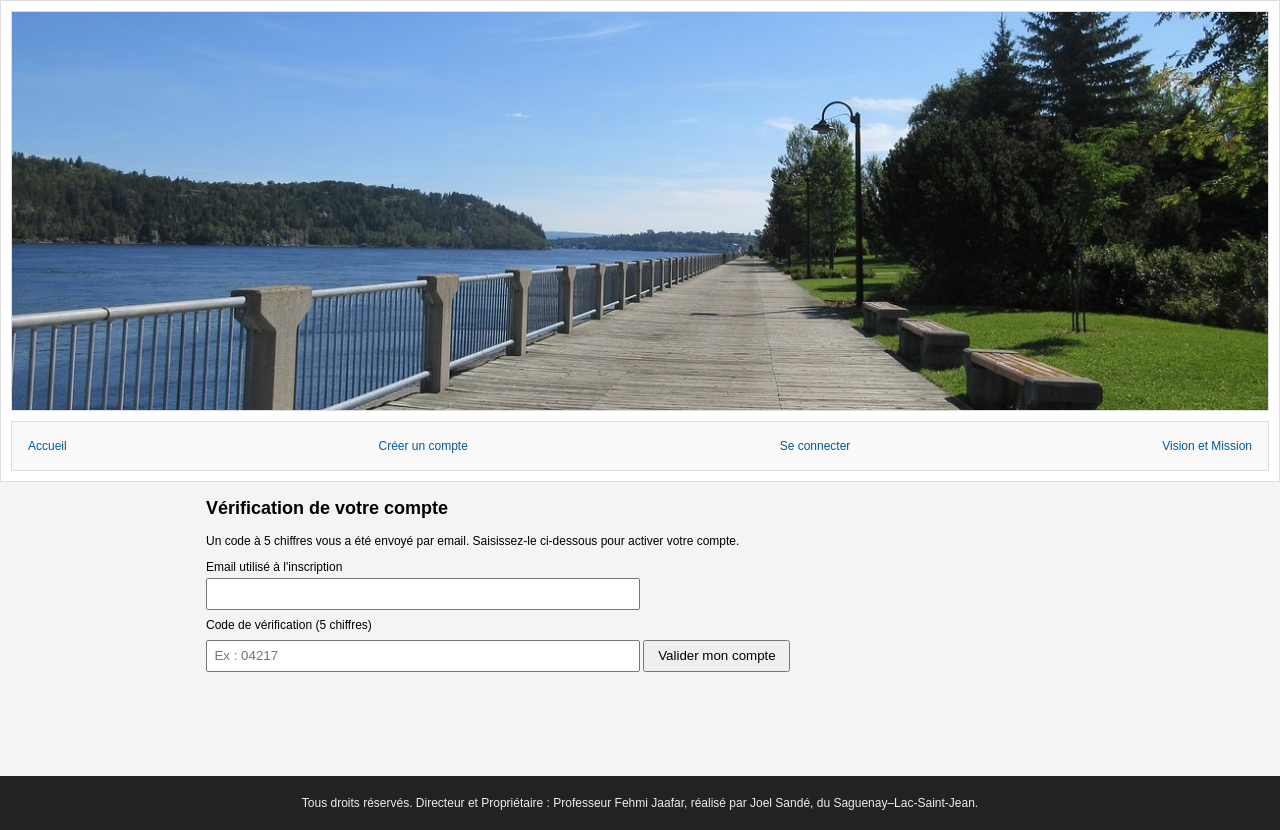
After one commit to joel3500/Esperance_Saguenay, a Flask app: page /verify/ in a window 1280 px wide. The commit adds this page. Run offline with Flask 3, Linux system fonts and the light colour scheme.

Commit message:
validation inscription par email

```diff
--- a/app.py
+++ b/app.py
@@ -8,8 +8,15 @@ from werkzeug.security import generate_password_hash, check_password_hash
 from werkzeug.utils import secure_filename
 
 from models import (init_database, db_proxy, User, Project, Need, Media, ProjectLink, Comment)
-# ========================= Comportement de retour èa la ligne ====================
+
+# ========================= Comportement de retour èa la ligne ======================================== #
 from markupsafe import Markup, escape
+
+# ========================= générer & “envoyer” le code de validation pour un compte ================== #
+import random
+import datetime
+import smtplib
+from email.message import EmailMessage
 
 # ========================= Configuration de base ==========================
 
@@ -27,15 +34,13 @@ app.config["UPLOAD_FOLDER"] = str(UPLOAD_FOLDER)
 # On initialise la base ici, une seule fois au démarrage
 init_database()
 
-# ================================ Helpers ===========================
+# ================================ Helpers =========================== #
 # ... après init_database()
-
 @app.before_request
 def _db_connect():
     """Ouvre une connexion DB au début de chaque requête."""
     if db_proxy.is_closed():
         db_proxy.connect(reuse_if_open=True)
-
 
 @app.teardown_request
 def _db_close(exc):
@@ -43,7 +48,64 @@ def _db_close(exc):
     if not db_proxy.is_closed():
         db_proxy.close()
 
+# ======================== Fin de l'innitiation de la BD =========================== #
 
+# ================== Validation de compte utilisateur ========================= #
+def generate_verification_code() -> str:
+    """
+    Génère un code à 5 chiffres (string, avec zéros devant si besoin).
+    Exemple : '00427'
+    """
+    return f"{random.randint(0, 99999):05d}"
+
+def send_verification_email(email: str, code: str):
+    """
+    Envoie (ou simule l'envoi) d'un email de vérification.
+    Pour rester simple :
+    - si les variables SMTP ne sont pas configurées, on affiche le code dans la console.
+    - sinon, on envoie un vrai email via SMTP.
+    """
+
+    smtp_host = os.getenv("SMTP_HOST")
+    smtp_port = int(os.getenv("SMTP_PORT", "587"))
+    smtp_user = os.getenv("SMTP_USER")
+    smtp_password = os.getenv("SMTP_PASSWORD")
+    from_email = os.getenv("FROM_EMAIL", smtp_user)
+
+    subject = "Votre code de vérification - Espérance Saguenay"
+    body = (
+        f"Bonjour,\n\n"
+        f"Voici votre code de vérification Espérance Saguenay : {code}\n\n"
+        f"Entrez ce code sur la page de vérification pour activer votre compte.\n\n"
+        f"- Espérance Saguenay"
+    )
+
+    # Si on n'a pas de configuration SMTP, on se contente de l'afficher dans les logs.
+    if not (smtp_host and smtp_user and smtp_password and from_email):
+        print("=== EMAIL DE VÉRIFICATION (mode console) ===")
+        print(f"À : {email}")
+        print(f"CODE : {code}")
+        print("===========================================")
+        return
+
+    # Sinon, tentative d'envoi réel
+    try:
+        msg = EmailMessage()
+        msg["Subject"] = subject
+        msg["From"] = from_email
+        msg["To"] = email
+        msg.set_content(body)
+
+        with smtplib.SMTP(smtp_host, smtp_port) as server:
+            server.starttls()
+            server.login(smtp_user, smtp_password)
+            server.send_message(msg)
+        print(f"Email de vérification envoyé à {email}")
+    except Exception as exc:
+        print("Erreur lors de l'envoi de l'email :", exc)
+        print("Code de vérification :", code)
+
+#=============================== Fin de Validation de compte ================== #
 def login_required(f):
     # Petit décorateur pour protéger certaines routes
     @wraps(f)
@@ -54,7 +116,7 @@ def login_required(f):
         return f(*args, **kwargs)
     return decorated
 
-# ==== Comportement pour retours àa la ligne.
+# ==== Comportement pour retours à la ligne.
 @app.template_filter("nl2br")
 def nl2br(value):
     # Transforme les retours à la ligne (\n) en balises <br>
@@ -138,8 +200,29 @@ def seed_admin():
             is_admin="yes"
         )
 
+# ----- Seed owner -----
+def seed_owner():
+    owner_prenom  = "Fehmi"
+    owner_nom     = "Jaafar"
+    owner_ville   = "La Baie"
+    owner_email   = "fjaafar@uqac.ca"
+    owner_pwd     = "FJ_prof_uqac_2025"
+
+    u = User.get_or_none(User.email == owner_email.lower())
+    if not u:
+        User.create(
+            prenom=owner_prenom,
+            nom=owner_nom,
+            ville=owner_ville,
+            email=owner_email.lower(),
+            password_hash=generate_password_hash(owner_pwd),
+            is_owner="yes"
+        )
+
+# ON cree l'admin
 seed_admin()
-# seed_proprietaire()
+# ON cree le Propriétaire
+seed_owner()
 
 # ========================== Routes publiques =================================
 
@@ -174,7 +257,6 @@ def vision_et_mission():
         projects=projects,
         current_user=current_user
     )
-
 
 @app.route("/project/<int:project_id>/")
 def project_detail(project_id):
@@ -222,20 +304,75 @@ def signup():
 
         password_hash = generate_password_hash(mot_de_passe)
 
+        # Génération du code de vérification
+        code = generate_verification_code()
+        now = datetime.datetime.now()
+
         with db_proxy.atomic():
             user = User.create(
                 prenom=prenom,
                 nom=nom,
                 ville=ville,
                 email=email,
-                password_hash=password_hash
+                password_hash=password_hash,
+                is_verified=False,
+                verification_code=code,
+                verification_created_at=now,
             )
 
-        session["user_id"] = user.id
-        flash("Inscription réussie, bienvenue!", "success")
-        return redirect(url_for("index"))
+        # Envoi (ou simulation) du mail
+        send_verification_email(user.email, code)
+
+        flash(
+            "Inscription enregistrée. Un code de vérification a été envoyé à votre email. "
+            "Veuillez le saisir pour activer votre compte.",
+            "info",
+        )
+        # On ne le connecte PAS encore : il doit d'abord vérifier son compte
+        return redirect(url_for("verify_account", email=user.email))
 
     return render_template("signup.html")
+
+
+@app.route("/verify/", methods=["GET", "POST"])
+def verify_account():
+    # email pré-rempli éventuel (quand on vient juste de s'inscrire)
+    prefill_email = request.args.get("email", "").strip().lower()
+
+    if request.method == "POST":
+        email = request.form.get("email", "").strip().lower()
+        code = request.form.get("code", "").strip()
+
+        if not (email and code):
+            flash("Veuillez saisir votre email et le code de vérification.", "warning")
+            return redirect(url_for("verify_account", email=email))
+
+        try:
+            user = User.get(User.email == email)
+        except User.DoesNotExist:
+            flash("Aucun compte trouvé avec cet email.", "danger")
+            return redirect(url_for("verify_account"))
+
+        if user.is_verified:
+            flash("Ce compte est déjà vérifié, vous pouvez vous connecter.", "info")
+            return redirect(url_for("login"))
+
+        if user.verification_code != code:
+            flash("Code de vérification invalide.", "danger")
+            return redirect(url_for("verify_account", email=email))
+
+        # Tout est bon : on active le compte
+        user.is_verified = True
+        user.verification_code = None
+        user.verification_created_at = None
+        user.save()
+
+        flash("Votre compte a été vérifié avec succès. Vous pouvez maintenant vous connecter.", "success")
+        return redirect(url_for("login"))
+
+    # GET
+    return render_template("verify_account.html", prefill_email=prefill_email)
+
 
 @app.route("/login/", methods=["GET", "POST"])
 def login():
@@ -252,6 +389,15 @@ def login():
         if not check_password_hash(user.password_hash, mot_de_passe):
             flash("Identifiants invalides.", "danger")
             return redirect(url_for("login"))
+
+        # Vérification du compte
+        if not user.is_verified:
+            flash(
+                "Votre compte n'est pas encore vérifié. "
+                "Veuillez saisir le code reçu par email.",
+                "warning"
+            )
+            return redirect(url_for("verify_account", email=user.email))
 
         session["user_id"] = user.id
         flash("Connexion réussie.", "success")
@@ -463,6 +609,45 @@ def delete_comment(comment_id):
     flash("Commentaire supprimé.", "info")
     return redirect(url_for("project_detail", project_id=project_id))
 
+# “Un utilisateur doit pouvoir supprimer son compte.”
+# ajouter un lien “Supprimer mon compte” visible uniquement pour un user connecté
+# au moment de la suppression, on :
+# supprime les projets de cet utilisateur (et ce qui dépend d’eux),
+# supprime ses commentaires,
+# supprime le compte,
+# vide la session.
+@app.route("/account/delete/", methods=["GET", "POST"])
+@login_required
+def delete_account():
+    current_user = get_current_user()
+
+    if request.method == "POST":
+        # On supprime les données liées à cet utilisateur
+        with db_proxy.atomic():
+            # 1) Supprimer les commentaires de l'utilisateur
+            Comment.delete().where(Comment.auteur == current_user).execute()
+
+            # 2) Supprimer les projets créés par l'utilisateur
+            projects = list(Project.select().where(Project.createur == current_user))
+            for p in projects:
+                # On supprime d'abord tout ce qui dépend du projet
+                Need.delete().where(Need.project == p).execute()
+                ProjectLink.delete().where(ProjectLink.project == p).execute()
+                Media.delete().where(Media.project == p).execute()
+                Comment.delete().where(Comment.project == p).execute()
+                p.delete_instance()
+
+            # 3) Supprimer l'utilisateur
+            current_user.delete_instance()
+
+        # 4) Déconnexion
+        session.clear()
+        flash("Votre compte et vos projets ont été supprimés.", "info")
+        return redirect(url_for("index"))
+
+    # GET : afficher une page de confirmation simple
+    return render_template("account_delete.html", current_user=current_user)
+
 # ==================== main ================================== #
 
 if __name__ == "__main__":
--- a/templates/base.html
+++ b/templates/base.html
@@ -21,6 +21,7 @@
     {% if current_user %}
       <span>Bonjour {{ current_user.prenom }} {{ current_user.nom }}</span>
       <a href="{{ url_for('new_project') }}">Nouveau projet</a>
+      <a href="{{ url_for('delete_account') }}">Supprimer mon compte</a>
       <a href="{{ url_for('logout') }}">Se déconnecter</a>
     {% else %}
       <a href="{{ url_for('signup') }}">Créer un compte</a>
--- /dev/null
+++ b/templates/verify_account.html
@@ -0,0 +1,35 @@
+{% extends "base.html" %}
+{% block content %}
+
+<h2>Vérification de votre compte</h2>
+
+<p>
+  Un code à 5 chiffres vous a été envoyé par email.
+  Saisissez-le ci-dessous pour activer votre compte.
+</p>
+
+<form method="post" class="form-vertical">
+  <label for="email">Email utilisé à l'inscription</label>
+  <input
+    type="email"
+    id="email"
+    name="email"
+    required
+    value="{{ prefill_email or '' }}"
+  >
+
+  <label for="code">Code de vérification (5 chiffres)</label>
+  <input
+    type="text"
+    id="code"
+    name="code"
+    maxlength="5"
+    pattern="[0-9]{5}"
+    required
+    placeholder="Ex : 04217"
+  >
+
+  <button type="submit">Valider mon compte</button>
+</form>
+
+{% endblock %}
```
Also changed, not shown: models.py (+7 -1 lines), templates/account_delete.html (added, +16 -0 lines).
